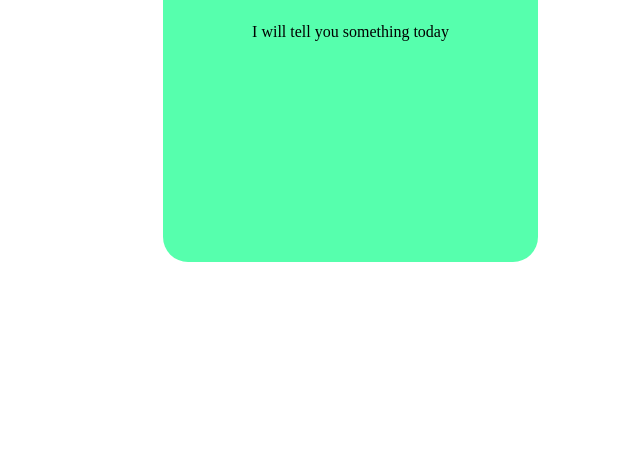
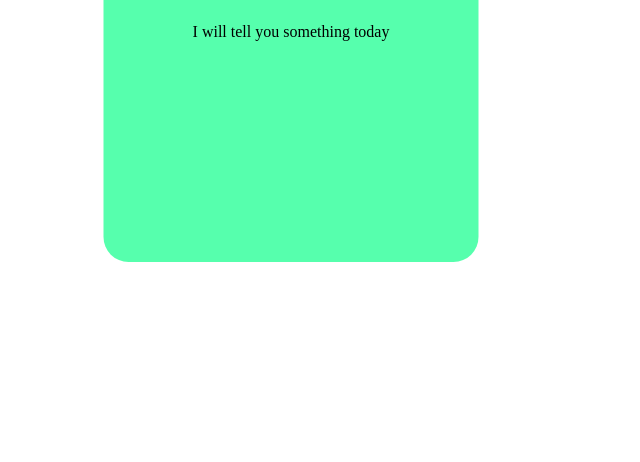
Before and after one commit to abiy5791/Text-Slider, a plain HTML site: page index.html in a window 1280 px wide. Shown: the part 338-800 px from the top of the page, without its empty margins (349-989 px from the left). Drawn offline with Linux system fonts and the light colour scheme.

Commit message:
Update style.css

```diff
--- a/style.css
+++ b/style.css
@@ -6,8 +6,9 @@
   display: flex;
   position: absolute;
   flex-direction: column;
-  top: 25vh;
-  left: 40vw;
+  top: 50%;
+  left: 50%;
+  transform:translate(-50%,-50%);
   width: 375px;
   height: 400px;
   padding: 65px;
```
